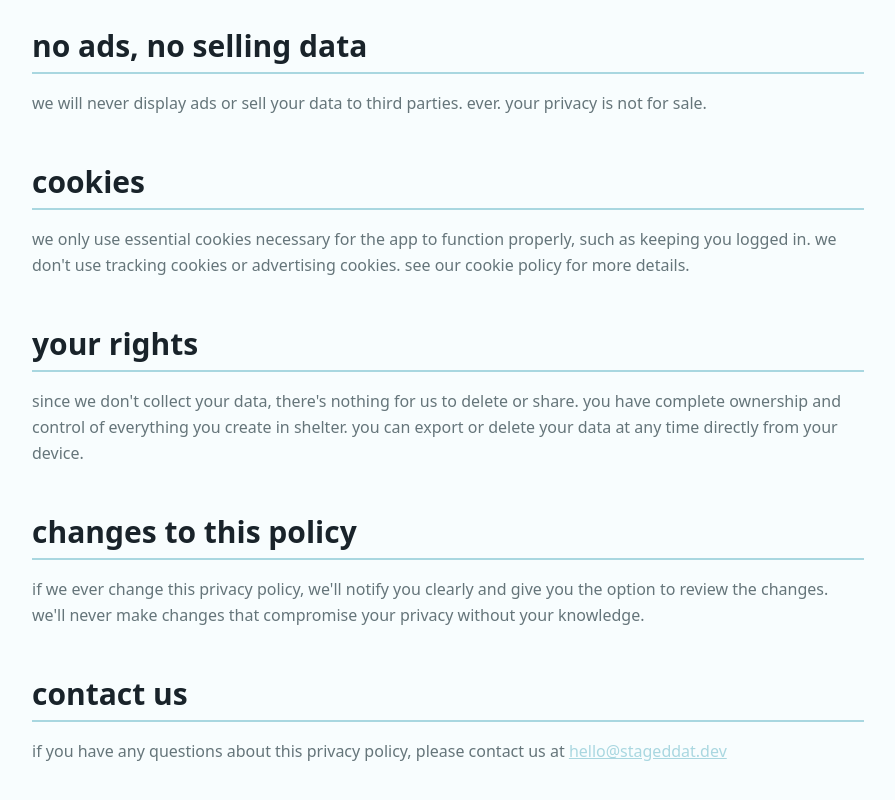
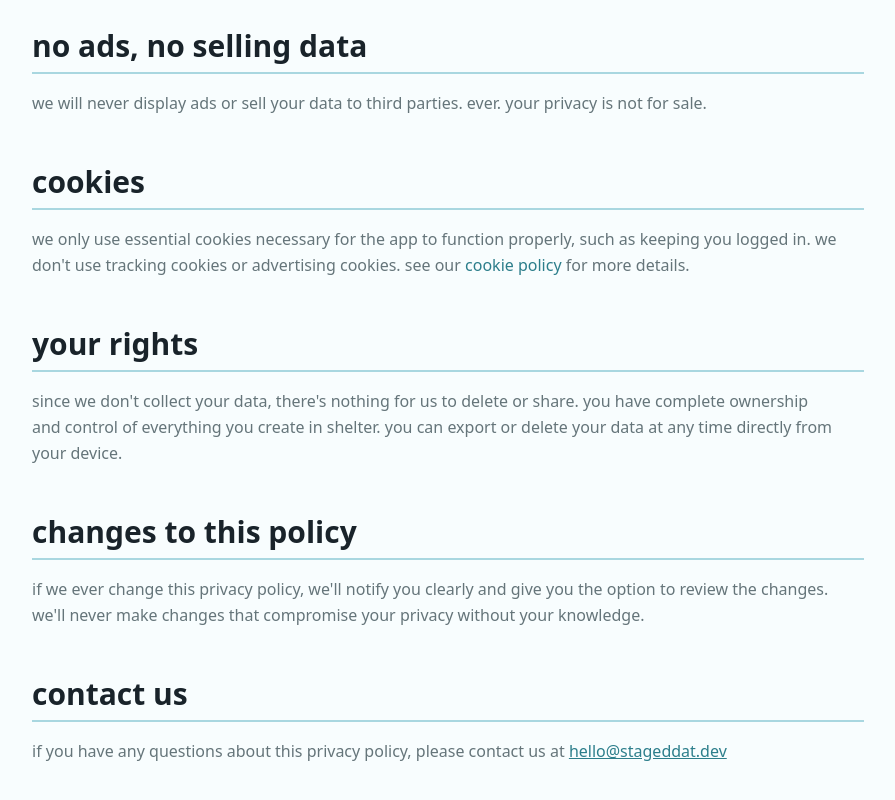
Before and after one commit to Stageddat/shelter-web, a Next.js app: page /privacy in a window 1280 px wide. Shown: the part 994-1794 px from the top of the page, without its empty margins (192-1087 px from the left). Built offline with nearby package versions, Linux system fonts and the light colour scheme.

Commit message:
feat: make text pretty and fix accent color

```diff
--- a/src/app/privacy/page.tsx
+++ b/src/app/privacy/page.tsx
@@ -1,19 +1,19 @@
 export default function PrivacyPolicy() {
   return (
-    <main className="mx-auto max-w-4xl px-8 py-16 lg:py-24">
+    <main className="bg-background mx-auto max-w-4xl px-8 py-16 lg:py-24">
       <h1 className="text-foreground mb-8 text-6xl font-bold">
         privacy policy
       </h1>
-      <p className="text-muted-foreground mb-12 text-lg">
+      <p className="text-muted-foreground mb-12 text-lg text-balance">
         last updated: december 30, 2025
       </p>
 
       <div className="space-y-12">
         <section className="space-y-4">
-          <h2 className="border-primary text-primary-foreground border-b-2 pb-2 text-3xl font-bold">
+          <h2 className="border-primary text-primary-foreground border-b-2 pb-2 text-3xl font-bold text-balance">
             we don&apos;t collect your data
           </h2>
-          <p className="text-muted-foreground leading-relaxed">
+          <p className="text-muted-foreground leading-relaxed text-pretty">
             shelter is built on a simple principle: your thoughts are yours. we
             don&apos;t collect, store, or process any of your personal data on
             our servers. everything you write stays on your device.
@@ -21,14 +21,14 @@ export default function PrivacyPolicy() {
         </section>
 
         <section className="space-y-4">
-          <h2 className="border-primary text-primary-foreground border-b-2 pb-2 text-3xl font-bold">
+          <h2 className="border-primary text-primary-foreground border-b-2 pb-2 text-3xl font-bold text-balance">
             how your data is stored
           </h2>
-          <p className="text-muted-foreground leading-relaxed">
+          <p className="text-muted-foreground leading-relaxed text-pretty">
             all your entries are stored locally in your browser using encrypted
             storage. this means:
           </p>
-          <ul className="text-muted-foreground ml-6 space-y-2">
+          <ul className="text-muted-foreground ml-6 space-y-2 text-pretty">
             <li>
               • your notes never leave your device unless you choose to sync
             </li>
@@ -39,10 +39,10 @@ export default function PrivacyPolicy() {
         </section>
 
         <section className="space-y-4">
-          <h2 className="border-primary text-primary-foreground border-b-2 pb-2 text-3xl font-bold">
+          <h2 className="border-primary text-primary-foreground border-b-2 pb-2 text-3xl font-bold text-balance">
             end-to-end encryption
           </h2>
-          <p className="text-muted-foreground leading-relaxed">
+          <p className="text-muted-foreground leading-relaxed text-pretty">
             when you opt in to sync your entries across devices, your data is
             encrypted on your device before it ever reaches our servers. we use
             industry-standard encryption, and only you hold the keys to decrypt
@@ -51,10 +51,10 @@ export default function PrivacyPolicy() {
         </section>
 
         <section className="space-y-4">
-          <h2 className="border-primary text-primary-foreground border-b-2 pb-2 text-3xl font-bold">
+          <h2 className="border-primary text-primary-foreground border-b-2 pb-2 text-3xl font-bold text-balance">
             no tracking or analytics
           </h2>
-          <p className="text-muted-foreground leading-relaxed">
+          <p className="text-muted-foreground leading-relaxed text-pretty">
             we don&apos;t use tracking pixels, analytics tools, or any
             third-party services that collect your personal information. we
             don&apos;t track your behavior, your location, or how you use
@@ -63,32 +63,38 @@ export default function PrivacyPolicy() {
         </section>
 
         <section className="space-y-4">
-          <h2 className="border-primary text-primary-foreground border-b-2 pb-2 text-3xl font-bold">
+          <h2 className="border-primary text-primary-foreground border-b-2 pb-2 text-3xl font-bold text-balance">
             no ads, no selling data
           </h2>
-          <p className="text-muted-foreground leading-relaxed">
+          <p className="text-muted-foreground leading-relaxed text-pretty">
             we will never display ads or sell your data to third parties. ever.
             your privacy is not for sale.
           </p>
         </section>
 
         <section className="space-y-4">
-          <h2 className="border-primary text-primary-foreground border-b-2 pb-2 text-3xl font-bold">
+          <h2 className="border-primary text-primary-foreground border-b-2 pb-2 text-3xl font-bold text-balance">
             cookies
           </h2>
           <p className="text-muted-foreground leading-relaxed">
             we only use essential cookies necessary for the app to function
             properly, such as keeping you logged in. we don&apos;t use tracking
-            cookies or advertising cookies. see our cookie policy for more
-            details.
+            cookies or advertising cookies. see our{" "}
+            <a
+              className="text-primary-dark hover:text-primary-dark/80 transition-colors"
+              href="/cookies"
+            >
+              cookie policy
+            </a>{" "}
+            for more details.
           </p>
         </section>
 
         <section className="space-y-4">
-          <h2 className="border-primary text-primary-foreground border-b-2 pb-2 text-3xl font-bold">
+          <h2 className="border-primary text-primary-foreground border-b-2 pb-2 text-3xl font-bold text-balance">
             your rights
           </h2>
-          <p className="text-muted-foreground leading-relaxed">
+          <p className="text-muted-foreground leading-relaxed text-pretty">
             since we don&apos;t collect your data, there&apos;s nothing for us
             to delete or share. you have complete ownership and control of
             everything you create in shelter. you can export or delete your data
@@ -97,10 +103,10 @@ export default function PrivacyPolicy() {
         </section>
 
         <section className="space-y-4">
-          <h2 className="border-primary text-primary-foreground border-b-2 pb-2 text-3xl font-bold">
+          <h2 className="border-primary text-primary-foreground border-b-2 pb-2 text-3xl font-bold text-balance">
             changes to this policy
           </h2>
-          <p className="text-muted-foreground leading-relaxed">
+          <p className="text-muted-foreground leading-relaxed text-pretty">
             if we ever change this privacy policy, we&apos;ll notify you clearly
             and give you the option to review the changes. we&apos;ll never make
             changes that compromise your privacy without your knowledge.
@@ -108,15 +114,15 @@ export default function PrivacyPolicy() {
         </section>
 
         <section className="space-y-4">
-          <h2 className="border-primary text-primary-foreground border-b-2 pb-2 text-3xl font-bold">
+          <h2 className="border-primary text-primary-foreground border-b-2 pb-2 text-3xl font-bold text-balance">
             contact us
           </h2>
-          <p className="text-muted-foreground leading-relaxed">
+          <p className="text-muted-foreground leading-relaxed text-pretty">
             if you have any questions about this privacy policy, please contact
             us at{" "}
             <a
               href="mailto:hello@stageddat.dev"
-              className="text-primary hover:text-primary/80 underline transition-colors"
+              className="text-primary-dark hover:text-primary-dark/80 underline transition-colors"
             >
               hello@stageddat.dev
             </a>
```
